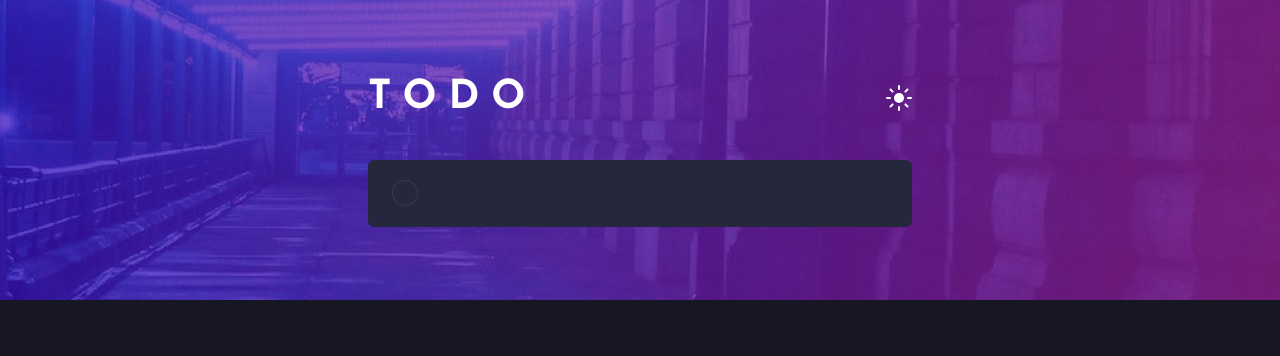
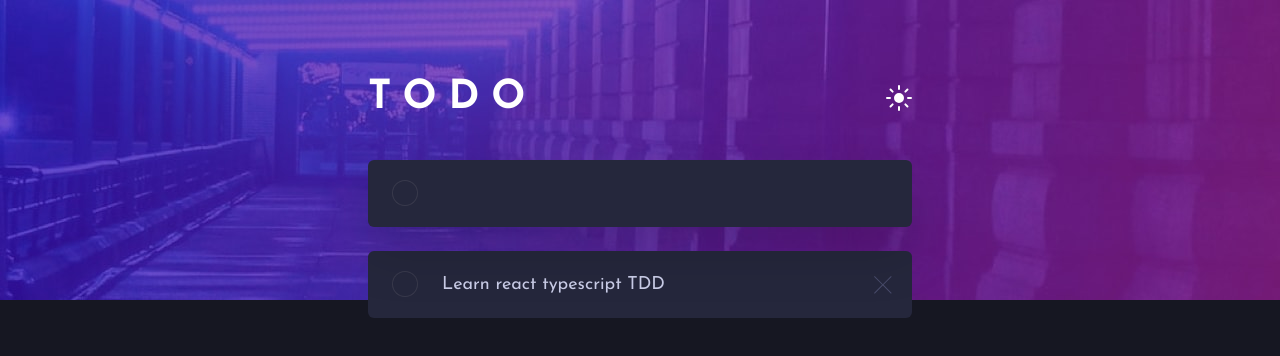
Before and after one commit to Mohamad-Ilham-Ramadhan/todo-app-react-ts, a Next.js app: page / in a window 1280 px wide. Shown: the top 356 px of the page. Built offline with nearby package versions, Linux system fonts and the light colour scheme.

Commit message:
InputBar wrapper style with clsx

```diff
--- /dev/null
+++ b/components/InputBar.tsx
@@ -0,0 +1,20 @@
+import ButtonCheck from "./ButtonCheck";
+import clsx from 'clsx';
+
+type Props = {
+  style?: string;
+}
+
+export default function InputBar({style} : Props) {
+  return (
+    <div className={clsx("flex py-5 pr-5 bg-dark-theme-very-dark-desaturated-blue w-full rounded-md focus:outline-none text-dark-theme-light-grayish-blue drop-shadow-2xl", style)}>
+      <div className="px-6">
+        <ButtonCheck />
+      </div>
+      <input
+        type="text"
+        className="bg-transparent focus:outline-none caret-primary-bright-blue w-full"
+      />
+    </div>
+  );
+}
--- /dev/null
+++ b/components/TodoList.tsx
@@ -0,0 +1,20 @@
+import ButtonCheck from './ButtonCheck';
+
+export default function TodoList() {
+
+  return (
+    <ul className="bg-dark-theme-very-dark-desaturated-blue rounded-md">
+      <li className="flex py-5 pr-5 text-dark-theme-light-grayish-blue">
+        <div className="px-6">
+          <ButtonCheck />
+        </div>
+        <div>
+          Learn react typescript TDD
+        </div>
+        <button className="flex justify-center items-center ml-auto">
+          <svg xmlns="http://www.w3.org/2000/svg" width="18" height="18"><path fill="#494C6B" fill-rule="evenodd" d="M16.97 0l.708.707L9.546 8.84l8.132 8.132-.707.707-8.132-8.132-8.132 8.132L0 16.97l8.132-8.132L0 .707.707 0 8.84 8.132 16.971 0z"/></svg>
+        </button>
+      </li>
+    </ul>
+  );
+}
--- a/pages/index.tsx
+++ b/pages/index.tsx
@@ -1,5 +1,6 @@
 import {useState} from 'react';
-import ButtonCheck from '../components/ButtonCheck';
+import InputBar from '../components/InputBar';
+import TodoList from '../components/TodoList';
 
 export default function Home() {
   const [text, setText] = useState('');
@@ -24,12 +25,8 @@ export default function Home() {
           </div>
         </div>
 
-        <div className="flex py-5 pr-5 bg-dark-theme-very-dark-desaturated-blue w-full rounded-md focus:outline-none text-dark-theme-light-grayish-blue">
-          <div className="px-6">
-            <ButtonCheck />
-          </div>
-          <input type="text"  className="bg-transparent focus:outline-none caret-primary-bright-blue w-full"/>
-        </div>
+        <InputBar style="mb-6" />
+        <TodoList />
       </div>
     </div>
   );
```
